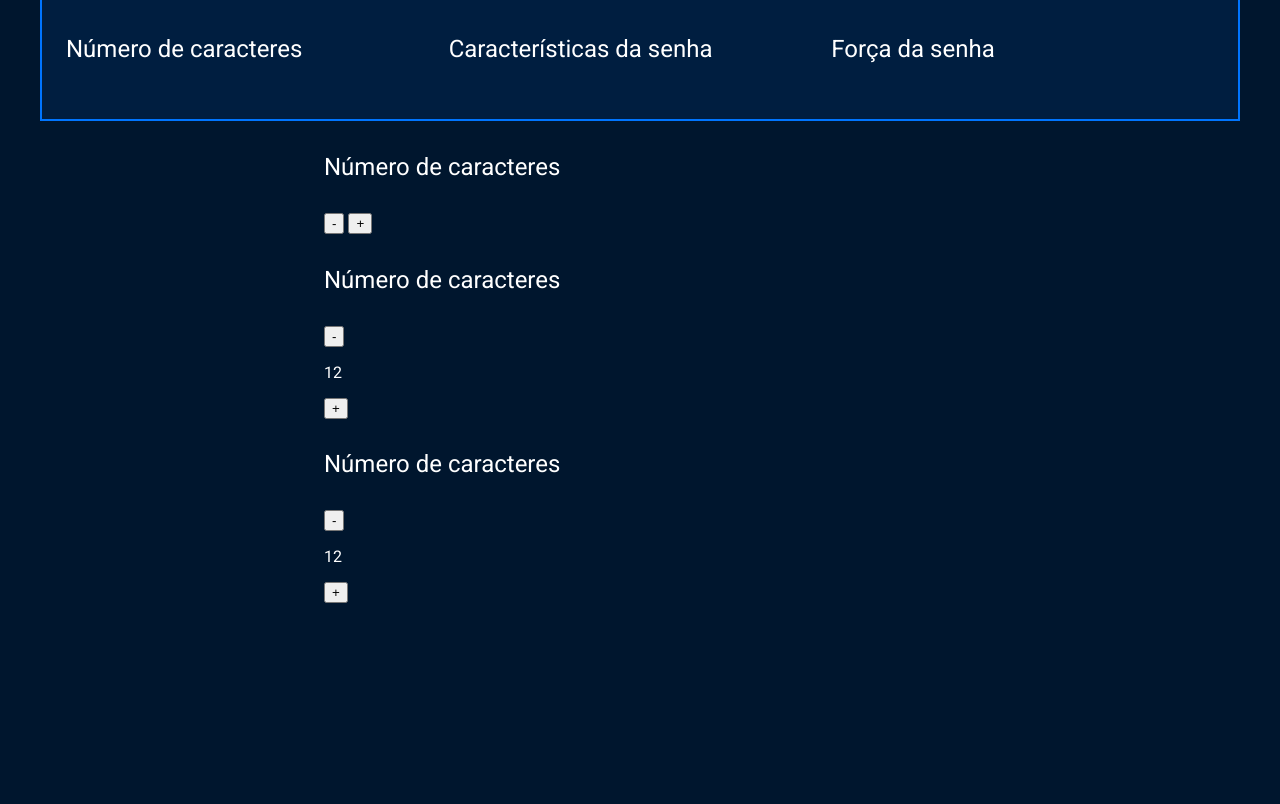
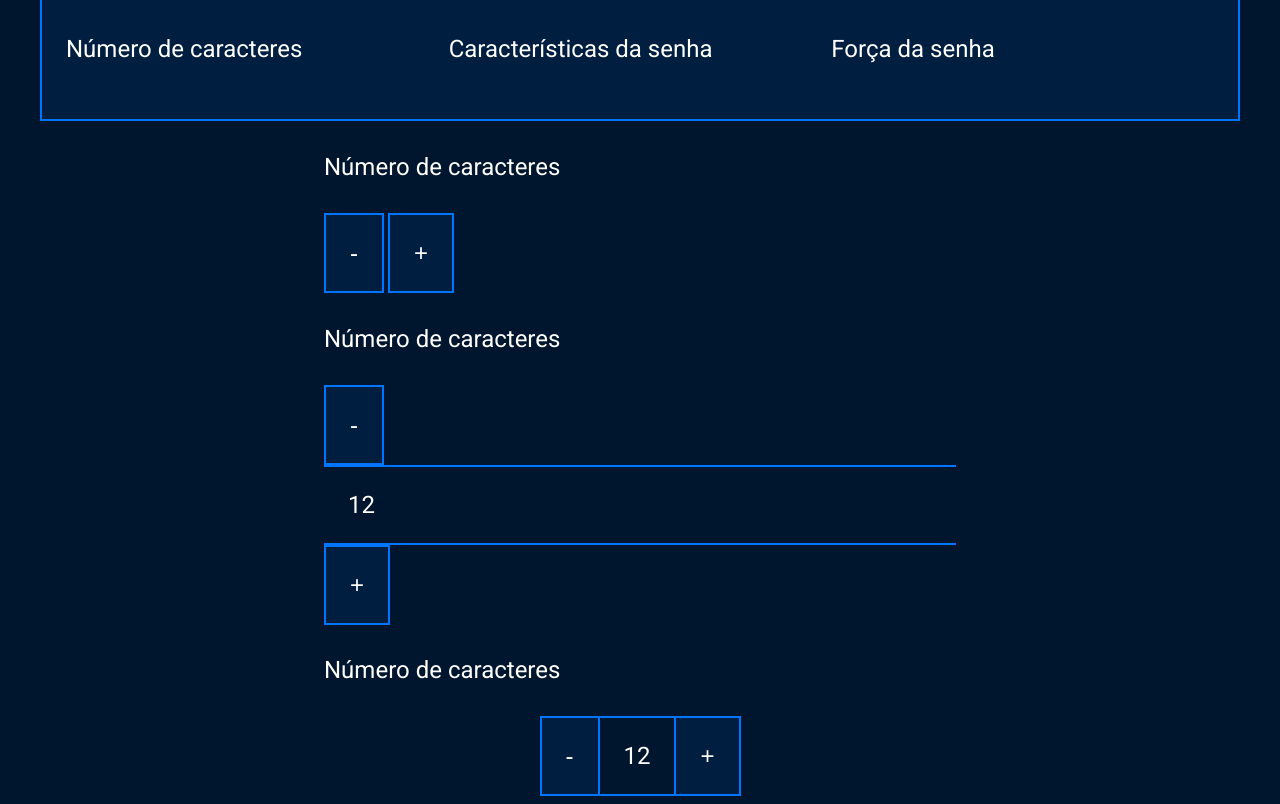
Before and after one commit to valdivino30/senhas-, a plain HTML site: page index.html in a window 1280 px wide. Shown: the part 583-1387 px from the top of the page. Before the commit the page ends 1194 px from the top, so only its background shows below. Drawn offline with Linux system fonts and the light colour scheme.

Commit message:
valdivinosenhas3

```diff
--- a/style.css
+++ b/style.css
@@ -90,3 +90,48 @@
         flex-direction: row;
     }
 }
+.parametro-senha-botoes{
+    display: flex;
+    justify-content: center;
+}
+.parametro-senha__botao{
+    background-color: var(--fundo-texto);
+    color: var(--branco);
+}
+.parametro-senha__botao{
+    background-color: var(--fundo-texto);
+    color: var(--branco);
+    border: 2px solid var(--borda);
+}
+.parametro-senha__botao{
+    background-color: var(--fundo-texto);
+    color: var(--branco);
+    border: 2px solid var(--borda);
+    padding: 24px;
+    font-size: 24px;
+}
+
+.parametro-senha__texto{
+    padding: 24px;
+}
+.parametro-senha__texto{
+   padding: 24px;
+   border-top: 2px solid var(--borda);
+   border-bottom: 2px solid var(--borda);
+   margin: 0;
+}
+.parametro-senha__texto{
+    padding: 24px;
+    border-top: 2px solid var(--borda);
+    border-bottom: 2px solid var(--borda);
+    margin: 0;
+    font-size: 24px;
+}
+.parametro-senha__botao{
+    background-color: var(--fundo-texto);
+    color: var(--branco);
+    border: 2px solid var(--borda);
+    padding: 24px;
+    font-size: 24px;
+    cursor: pointer;
+}
```
Also changed, not shown: index.html (line endings or trailing spaces).
